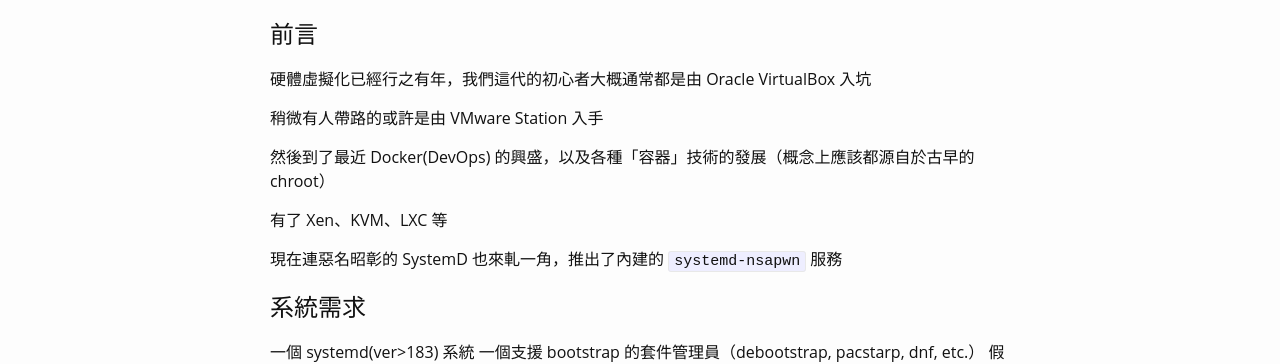
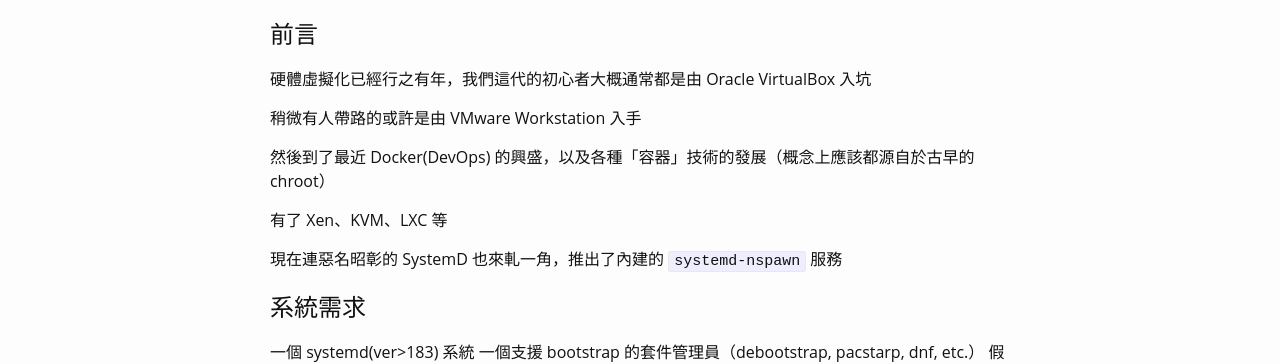
Before and after one commit to Brli/brli.github.io, a Jekyll site: the page built from _posts/2016-05-11-systemd-nspawn.markdown, in a window 1280 px wide and 900 px high. Shown: the part 226-590 px from the top of the window. Built offline with Jekyll 4.4.1, drawn with Linux system fonts in a browser that asks for light colours; comment, search, counter and statistics services are not loaded.

Commit message:
typo fix

```diff
--- a/_posts/2016-05-11-systemd-nspawn.markdown
+++ b/_posts/2016-05-11-systemd-nspawn.markdown
@@ -9,13 +9,13 @@
 ====
 硬體虛擬化已經行之有年，我們這代的初心者大概通常都是由 Oracle VirtualBox 入坑
 
-稍微有人帶路的或許是由 VMware Station 入手
+稍微有人帶路的或許是由 VMware Workstation 入手
 
 然後到了最近 Docker(DevOps) 的興盛，以及各種「容器」技術的發展（概念上應該都源自於古早的 chroot）
 
 有了 Xen、KVM、LXC 等
 
-現在連惡名昭彰的 SystemD 也來軋一角，推出了內建的 `systemd-nsapwn` 服務
+現在連惡名昭彰的 SystemD 也來軋一角，推出了內建的 `systemd-nspawn` 服務
 
 系統需求
 =======
```
